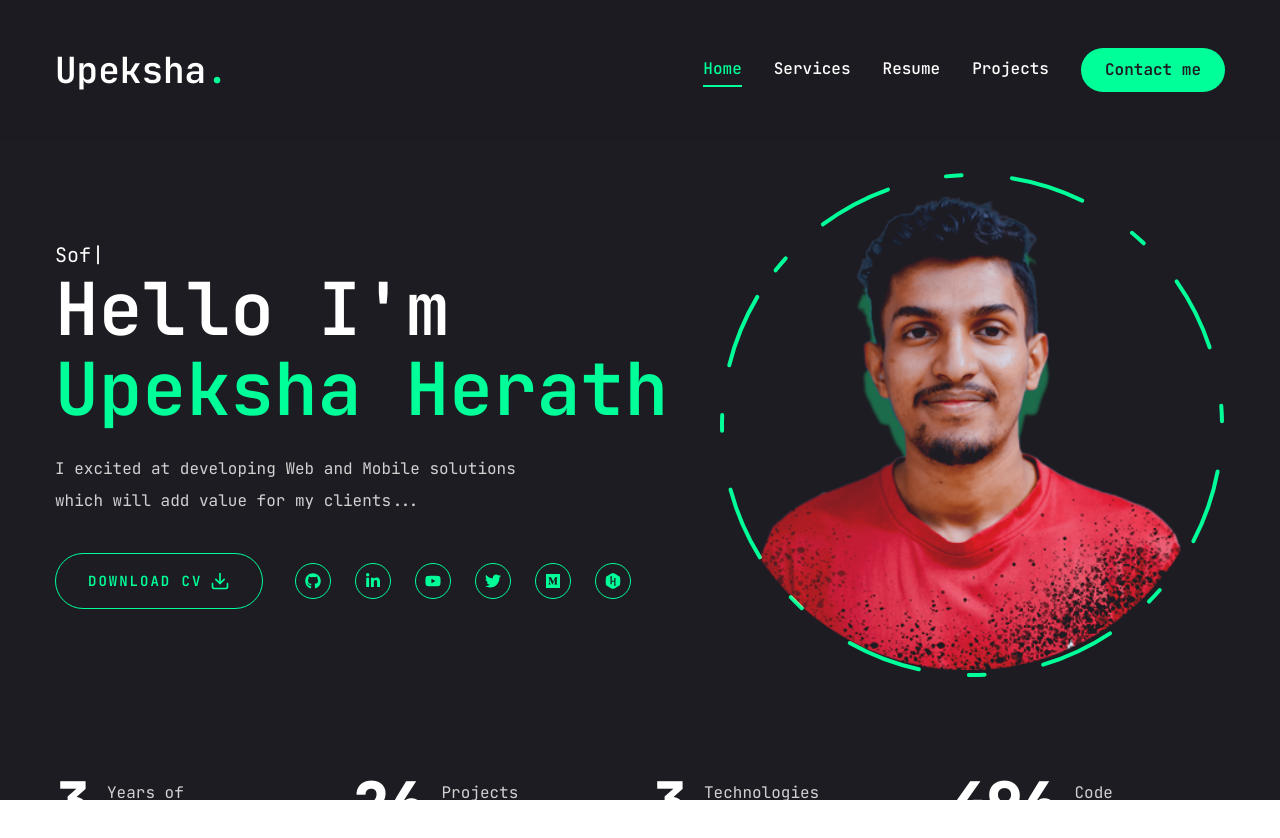
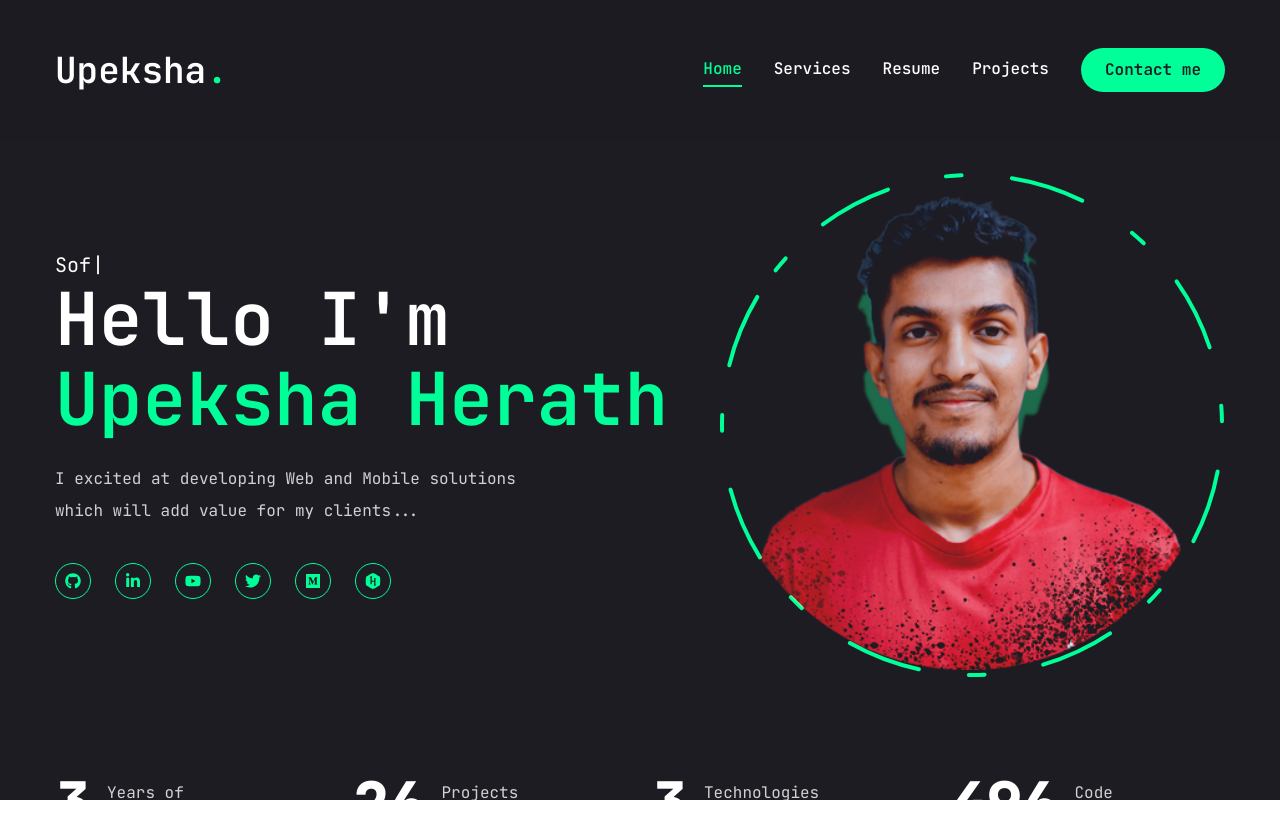
Before and after one commit to UpekshaHerath/UpekshaHerath.github.io, a Next.js app: page / in a window 1280 px wide. Shown: the top 838 px of the page. Built offline with nearby package versions, Linux system fonts and the light colour scheme.

Commit message:
feat: removed the CV access for every one

```diff
--- a/app/page.jsx
+++ b/app/page.jsx
@@ -29,7 +29,7 @@ const Home = () => {
             </div>
             {/* btn and socials */}
             <div className="flex flex-col xl:flex-row items-center gap-8">
-              <a href="/Upeksha Herath SE.pdf" download="Upeksha_Herath_SE">
+              {/* <a href="/Upeksha Herath SE.pdf" download="Upeksha_Herath_SE">
                 <Button
                   variant="outline"
                   size="lg"
@@ -38,7 +38,7 @@ const Home = () => {
                   <span>Download CV</span>
                   <FiDownload className="text-xl" />
                 </Button>
-              </a>
+              </a> */}
               <div className="mb-8 xl:mb-0">
                 <Social
                   containerStyles="flex gap-6"
```
